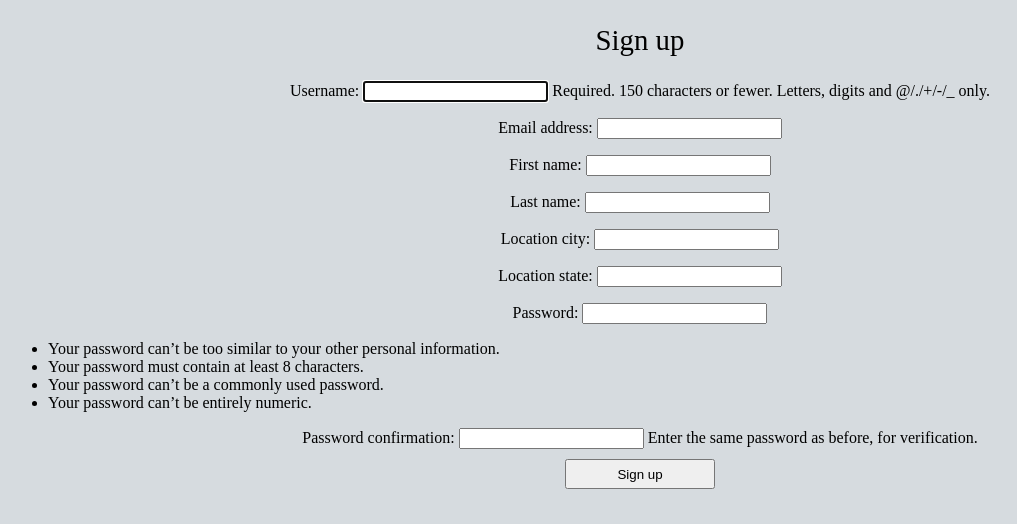
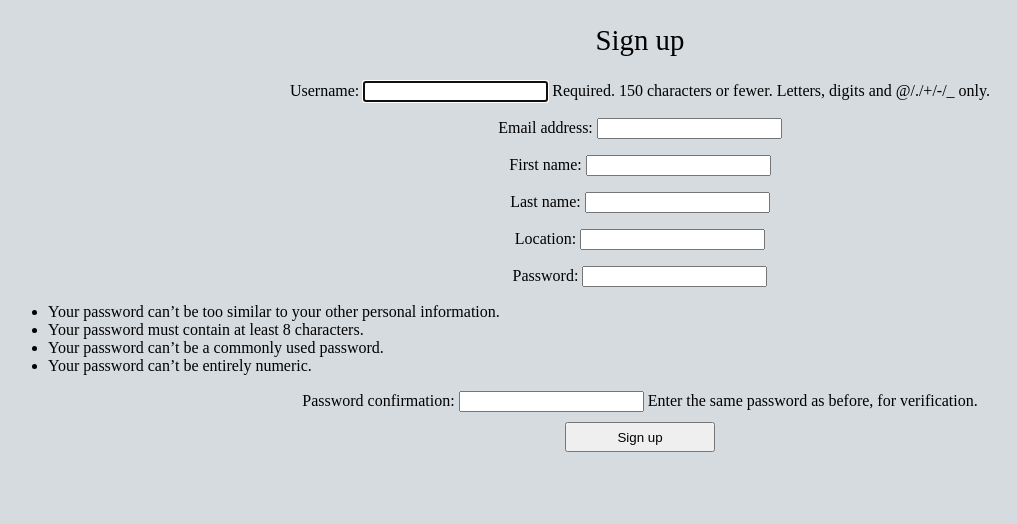
Before and after one commit to streddy/scheduleUs, a Django app: page /users/signup/ in a window 1280 px wide. Shown: the top 524 px of the page, without its empty margins (0-1017 px from the left). Run offline with Django 3.2, Linux system fonts and the light colour scheme.

Commit message:
User sets their location on a map

```diff
--- a/templates/signup.html
+++ b/templates/signup.html
@@ -7,6 +7,7 @@
 <h2>Sign up</h2>
 <form method="post">
     {% csrf_token %}
+    {{ form.media }}
     {{ form.as_p }}
     <button type="submit">Sign up</button>
 </form>
--- a/users/forms.py
+++ b/users/forms.py
@@ -2,20 +2,26 @@
 from django import forms
 from django.contrib.auth.forms import UserCreationForm, UserChangeForm
 from .models import *
+from mapwidgets.widgets import GooglePointFieldWidget
 
 
 class ProfileCreationForm(UserCreationForm):
 
     class Meta(UserCreationForm):
         model = Profile
-        fields = ('username', 'email', 'first_name', 'last_name', 'location_city', 'location_state')
-
+        fields = ('username', 'email', 'first_name', 'last_name', 'location')
+        widgets = {
+            'location': GooglePointFieldWidget,
+        }
 
 class ProfileChangeForm(UserChangeForm):
 
     class Meta:
         model = Profile
-        fields = ('username', 'email', 'location_city', 'location_state')
+        fields = ('username', 'email', 'location')
+        widgets = {
+            'location': GooglePointFieldWidget,
+        }
 
 
 class FriendForm(forms.ModelForm):
--- a/users/models.py
+++ b/users/models.py
@@ -2,11 +2,11 @@
 
 from django.contrib.auth.models import AbstractUser
 from django.db import models
+from django.contrib.gis.db import models as geomodels
 
 # Create your models here.
 class Profile(AbstractUser):
-    location_city = models.CharField(max_length=50, blank=True, null=True)
-    location_state = models.CharField(max_length=50, blank=True, null=True)
+    location = geomodels.PointField()
 
     def __str__(self):
         return self.username
```
